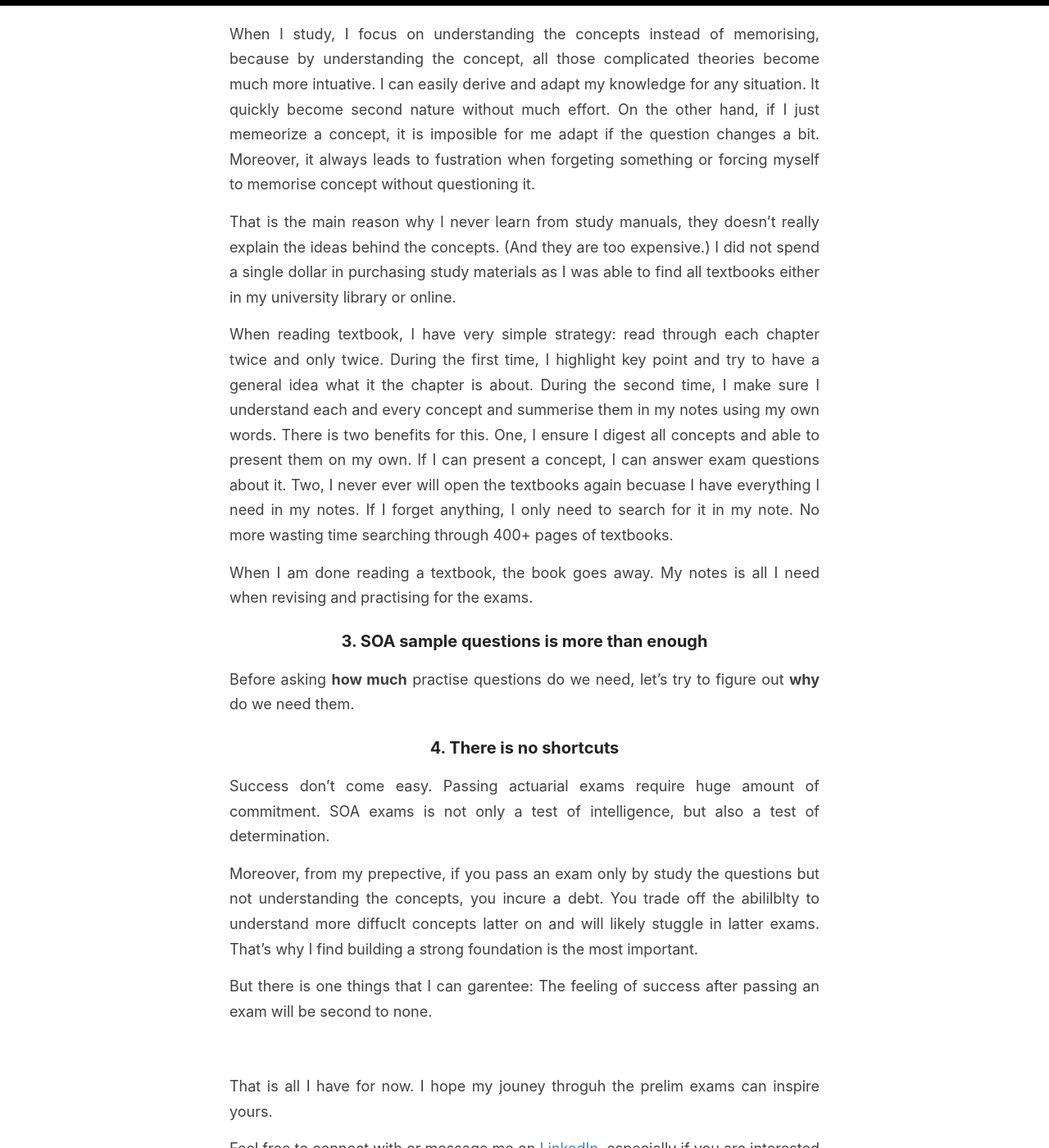
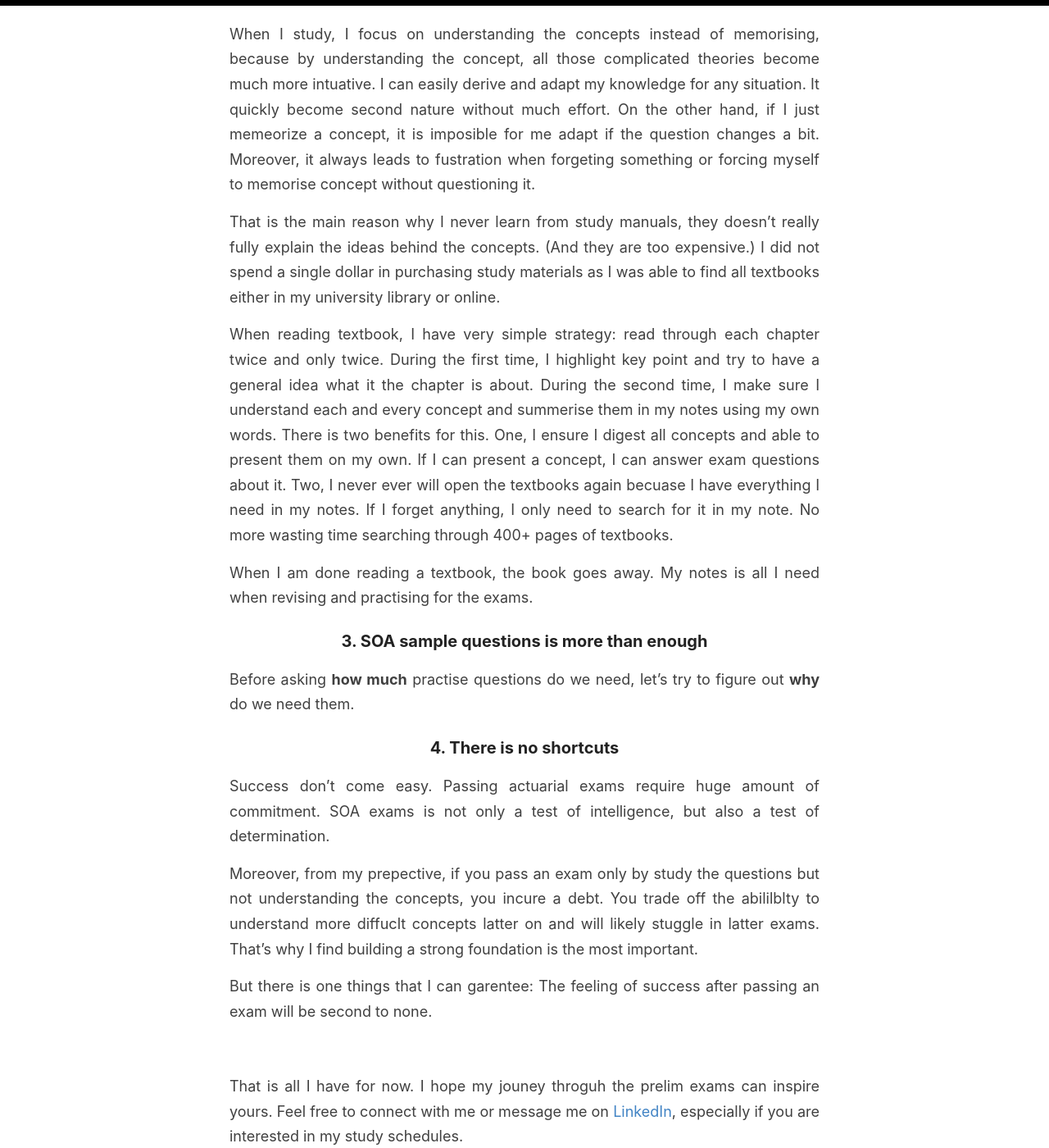
Before and after one commit to actuarialcat/actuarialcat.github.io, a Jekyll site: the page built from _posts/2020-12-24-How-to-pass-7-SOA.md, in a window 1280 px wide and 1400 px high, scrolled down 1023 px. Shown: the whole window at 82% size. Built offline with Jekyll 4.4.1, drawn with Linux system fonts in a browser that asks for light colours; some of the changed text lies outside the part shown.

```diff
--- a/_layouts/default.html
+++ b/_layouts/default.html
@@ -1,6 +1,8 @@
 <!DOCTYPE html>
 <html>
   <head>
+    {% include analytics_2.html %}
+
     <title>{% if page.title %}{{ page.title }} – {% endif %}{{ site.name }} – {{ site.description }}</title>
     {% seo title=false %}
     {% include meta.html %}
--- a/_posts/2020-12-24-How-to-pass-7-SOA.md
+++ b/_posts/2020-12-24-How-to-pass-7-SOA.md
@@ -16,6 +16,7 @@ excerpt:
 
 
 
+
 ### 2. Don't buy study manual, make your own notes
 
 I see a difference between studying actuarial concept and studing for an exam.
@@ -29,7 +30,7 @@ On the other hand, if I just memeorize a concept, it is imposible for me adapt i
 Moreover, it always leads to fustration when forgeting something or forcing myself to memorise concept without questioning it.
 
 
-That is the main reason why I never learn from study manuals, they doesn't really explain the ideas behind the concepts.
+That is the main reason why I never learn from study manuals, they doesn't really fully explain the ideas behind the concepts.
 (And they are too expensive.)
 I did not spend a single dollar in purchasing study materials as
 I was able to find all textbooks either in my university library or online.
@@ -76,5 +77,4 @@ But there is one things that I can garentee: The feeling of success after passin
 
 That is all I have for now.
 I hope my jouney throguh the prelim exams can inspire yours.
-
-Feel free to connect with or message me on [LinkedIn](https://www.linkedin.com/in/jackson-leung-805828174/), especially if you are interested in my study schedules.
+Feel free to connect with me or message me on [LinkedIn](https://www.linkedin.com/in/jackson-leung-805828174/), especially if you are interested in my study schedules.
```
Also changed, not shown: _includes/analytics_2.html (added, +10 -0 lines), _posts/2020-12-10-Can-love-be-insured.md (+1 -2 lines).
